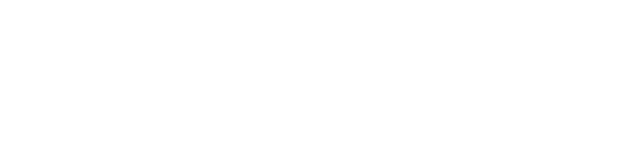
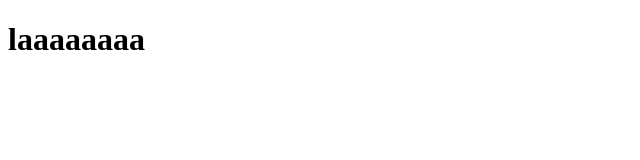
Before and after one commit to aishwaryas15/Project-CoV, a plain HTML site: page index.html in a window 1280 px wide. Shown: the whole page, without its empty margins (0-640 px from the left). Drawn offline with Linux system fonts and the light colour scheme.

Commit message:
added heading

```diff
--- a/index.html
+++ b/index.html
@@ -7,6 +7,6 @@
     <title>yo bro</title>
 </head>
 <body>
-
+    <h1>laaaaaaaa</h1>
 </body>
 </html>
```
